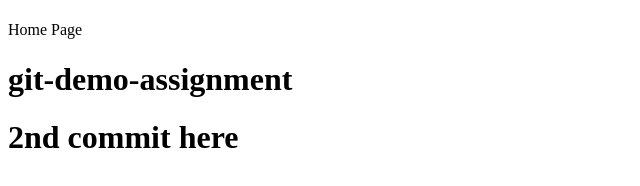
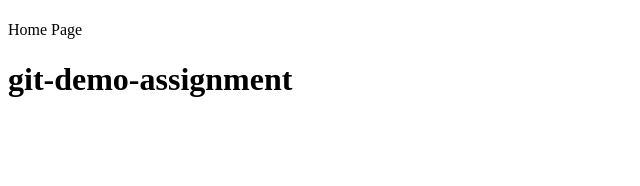
Before and after one commit to amitpriyadarshi21/html-demo, a plain HTML site: page index.html in a window 1280 px wide. Shown: the whole page, without its empty margins (0-640 px from the left). Drawn offline with Linux system fonts and the light colour scheme.

Commit message:
Revert "new display line added"
This reverts commit 5c4026cd5c30875a1bf75e2e5df9d6e4f53761f0.

```diff
--- a/index.html
+++ b/index.html
@@ -7,6 +7,5 @@
     <body>
         <h1></h1>Home Page</h1>
         <h1>git-demo-assignment</h1>
-        <h1>2nd commit here</h1>
     </body>
 </html>
```
